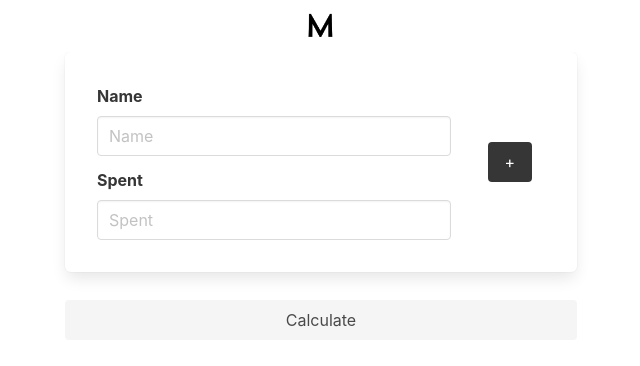
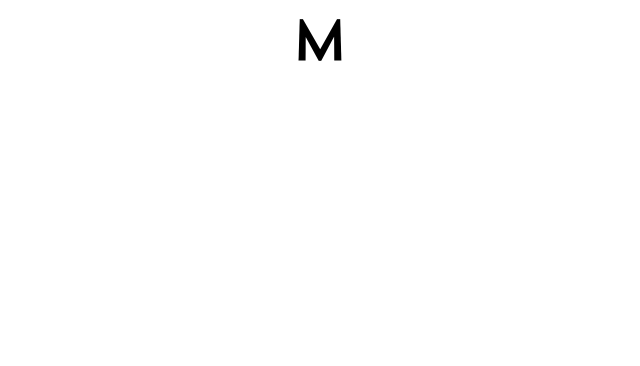
Before and after one commit to Matimrs/cuanto-es, a React (Create React App) app: page /result in a window 1280 px wide. Shown: the top 366 px of the page, without its empty margins (319-959 px from the left). Built offline with nearby package versions, Linux system fonts and the light colour scheme.

Commit message:
Separacion de vistas para cargar personas y para ver el resultado

```diff
--- a/package.json
+++ b/package.json
@@ -9,6 +9,7 @@
     "bulma": "^0.9.4",
     "react": "^18.2.0",
     "react-dom": "^18.2.0",
+    "react-router-dom": "^6.21.3",
     "react-scripts": "^5.0.1",
     "web-vitals": "^2.1.4"
   },
--- a/src/App.js
+++ b/src/App.js
@@ -1,12 +1,23 @@
 import NavBar from './Components/NavBar/NavBar';
 import MainContainer from './Components/MainContainer/MainContainer';
+import ResultContainer from './Components/ResultContainer/ResultContainer';
+import { BrowserRouter, Route, Routes } from 'react-router-dom';
+import { useState } from 'react';
 
 
 function App() {
+
+  const [arrayResult, setArrayResult] = useState([])
+
   return (
-    <div className='App'>
-      <NavBar/>
-      <MainContainer/>
+    <div className='App' style={{height: '100vh'}}>
+      <BrowserRouter>
+        <NavBar/>
+        <Routes>
+          <Route path='/' element={<MainContainer setArrayResult={setArrayResult}/>} />
+          <Route path='/result' element={<ResultContainer array={arrayResult}/>} />
+        </Routes>
+      </BrowserRouter>
     </div>
   );
 }
--- a/src/Components/MainContainer/MainContainer.js
+++ b/src/Components/MainContainer/MainContainer.js
@@ -1,7 +1,6 @@
 import PersonList from "../PersonList/PersonList";
-import ResultContainer from "../ResultContainer/ResultContainer";
 import { useState } from "react";
-import "./MainContaner.css";
+import { Link } from "react-router-dom";
 class Deudor{
     constructor(name, cant){
         this.name = name
@@ -67,7 +66,7 @@
 }
 
 
-const MainContainer = ()=>{
+const MainContainer = ({setArrayResult})=>{
 
     const [name,setName] = useState('')
 
@@ -82,8 +81,6 @@
     }
 
     const [personList, setPersonList] = useState([])
-
-    const [arrayResult, setArrayResult] = useState([])
 
     const handlePersonList = ()=>{
         if(name && value){
@@ -119,10 +116,10 @@
     }
 
     return(
-        <div class="is-flex is-flex-direction-row is-justify-content-center">
-            <div class="" style={{width: '40%', minWidth: '250px' }}>
+        <div class="is-flex is-flex-direction-row is-justify-content-center is-align-items-center" style={{height: 'calc(100% - 88px)'}}>
+            <div style={{width: '40%', minWidth: '250px' }}>
                 <div class="is-flex is-flex-direction-column is-justify-content-center is-align-items-center">
-                    <div class="box container columns mb-4 mx-0 mt-0" style={{width: '100%'}}>
+                    <div class="box container columns mb-4 mx-0 mt-0" style={{width: '100%', boxShadow: '0 0 0.8em 0.125em rgba(10, 10, 10, 0.1), 0 0 0 1px rgba(10, 10, 10, 0.02)' }}>
                         <div class="column is-four-fifths">
                             <div class="field">
                                 <label class="label">Name</label>
@@ -142,14 +139,15 @@
                             <button class="button is-dark" type="submit" onClick={handlePersonList}>+</button>
                         </div>
                     </div>
+                    <PersonList personList={personList} handlePersonDelete={handlePersonDelete}/>
+                    { personList.length > 1 && (
+                        <Link to={'/result'} style={{width: '100%'}}><button onClick={handleArrayResult} class="button is-light is-fullwidth mb-3">Calculate</button></Link>
+                    )}
 
-                    <PersonList personList={personList} handlePersonDelete={handlePersonDelete}/>
-                    <button onClick={handleArrayResult} class="button is-light is-fullwidth mb-3">Calculate</button>
-                    <ResultContainer array={arrayResult}/>
                 </div>
             </div>
         </div>
     )
 }
 
-export default MainContainer;
+export default MainContainer
--- a/src/Components/NavBar/NavBar.js
+++ b/src/Components/NavBar/NavBar.js
@@ -1,11 +1,13 @@
+import { NavLink } from "react-router-dom";
+
 
 const NavBar = () => {
     return(
-        <nav class="navbar is-flex is-flex-direction-row is-justify-content-center is-align-items-center" role="navigation" aria-label="main navigation">
+        <nav class="navbar is-flex is-flex-direction-row is-justify-content-center is-align-items-center pt-4" role="navigation" aria-label="main navigation">
             <div class="navbar-brand">
-                <a class="navbar-item" href="https://github.com/Matimrs">
-                <img src="LogoM.png" alt="Logo"/>
-                </a>
+                <NavLink to={'/'}>
+                    <img src="LogoM.png" alt="Logo" style={{width: '50px'}}/>
+                </NavLink>
             </div>
         </nav>
     )
--- a/src/Components/Result/Result.js
+++ b/src/Components/Result/Result.js
@@ -1,8 +1,8 @@
 const Result = ({debtor,amount,creditor}) => {
     return(
-        <article class="message is-dark container" style={{width: '100%'}}>
+        <article class="message is-dark container my-5" style={{width: '100%'}}>
             <div class="message-body">
-                <b>{debtor}</b> paga <b>${amount}</b> a <b>{creditor}</b>
+                <b>{debtor}</b> pays <b>${amount}</b> to <b>{creditor}</b>
             </div>
         </article>
     )
--- a/src/Components/ResultContainer/ResultContainer.js
+++ b/src/Components/ResultContainer/ResultContainer.js
@@ -3,7 +3,8 @@
 const ResultContainer = ({array})=>{
 
     return(
-        <div className="is-flex is-flex-direction-row is-justify-content-center is-align-items-center is-flex-wrap-wrap my-3" style={{width: '100%'}}>
+        <div class="is-flex is-flex-direction-row is-justify-content-center is-align-items-center" style={{height: 'calc(100% - 88px)'}}>
+            <div className="is-flex is-flex-direction-column is-justify-content-center is-align-items-center my-3" style={{width: '40%', minWidth: '250px' }}>
                 {
                     array.map(element => {
                         const lePaga = element.lepaga.filter(e => e.paga !== 0)
@@ -18,6 +19,7 @@
                     })
                 }
             </div>
+        </div>
     )
 }
 //
```
Also changed, not shown: src/Components/MainContainer/MainContaner.css (deleted), 1 other file (tests, documents, lock files or other folders). Lines whose indentation alone changed are shown as unchanged.
